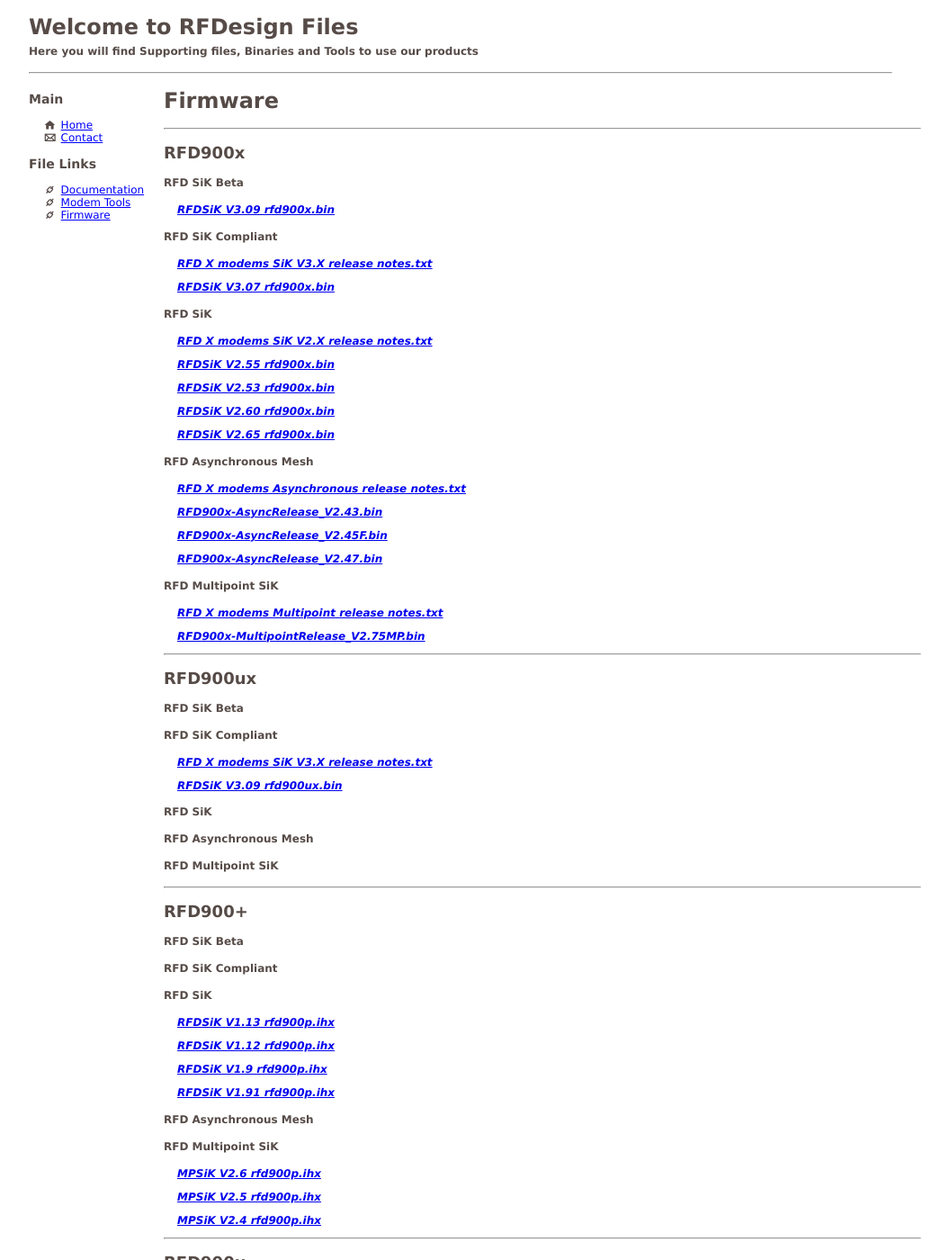
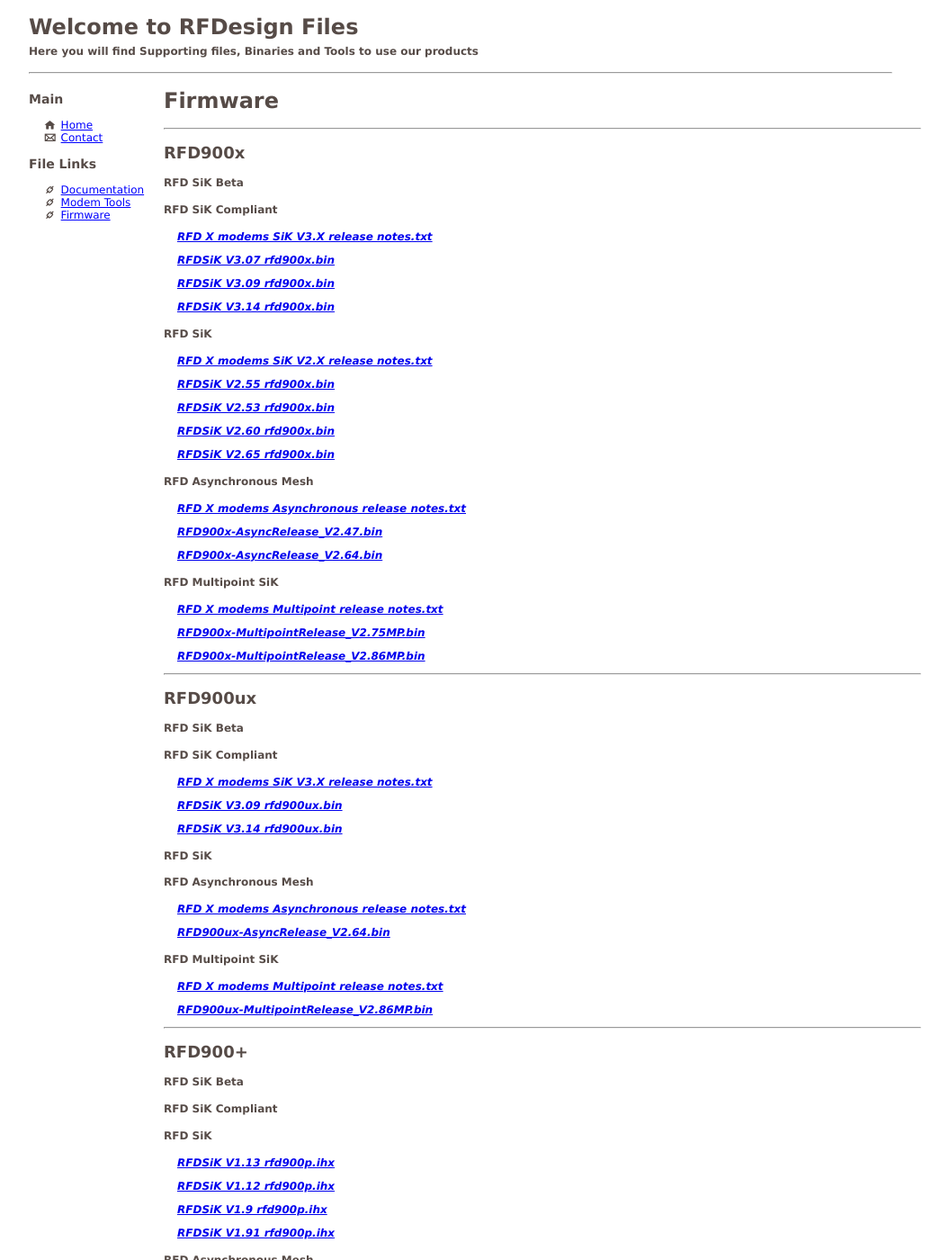
Before and after one commit to RFDesign/rfdesign.github.io, a Jekyll site: the page built from firmware.html, in a window 1280 px wide and 1400 px high. Shown: the whole window at 90% size, without its empty margins (26-1081 px from the left). Built offline with Jekyll 4.4.1, drawn with Linux system fonts in a browser that asks for light colours.

Commit message:
Update firmware.yml

```diff
--- a/_data/firmware.yml
+++ b/_data/firmware.yml
@@ -1,10 +1,12 @@
 - modems:
     heading: RFD900x
     SIKB:
-        - file: RFDSiK V3.09 rfd900x.bin
+
     SIKC:
         - file: RFD X modems SiK V3.X release notes.txt
         - file: RFDSiK V3.07 rfd900x.bin
+        - file: RFDSiK V3.09 rfd900x.bin
+        - file: RFDSiK V3.14 rfd900x.bin
     SIK:
     #    - file: RFD X modems SiK V3.X release notes.txt
     #    - file: RFDSiK V3.01 rfd900x.bin
@@ -15,18 +17,29 @@
         - file: RFDSiK V2.65 rfd900x.bin
     Async:
         - file: RFD X modems Asynchronous release notes.txt
-        - file: RFD900x-AsyncRelease_V2.43.bin
-        - file: RFD900x-AsyncRelease_V2.45F.bin
+     #   - file: RFD900x-AsyncRelease_V2.43.bin
+     #   - file: RFD900x-AsyncRelease_V2.45F.bin
         - file: RFD900x-AsyncRelease_V2.47.bin
+        - file: RFD900x-AsyncRelease_V2.64.bin
     MPSIK:
         - file: RFD X modems Multipoint release notes.txt
         - file: RFD900x-MultipointRelease_V2.75MP.bin
+        - file: RFD900x-MultipointRelease_V2.86MP.bin
 
 - modems:
     heading: RFD900ux
     SIKC:
         - file: RFD X modems SiK V3.X release notes.txt
         - file: RFDSiK V3.09 rfd900ux.bin
+        - file: RFDSiK V3.14 rfd900ux.bin
+    Async:
+        - file: RFD X modems Asynchronous release notes.txt
+        - file: RFD900ux-AsyncRelease_V2.64.bin
+
+    MPSIK:
+        - file: RFD X modems Multipoint release notes.txt
+        - file: RFD900ux-MultipointRelease_V2.86MP.bin
+
 
 - modems:
     heading: RFD900+
```
